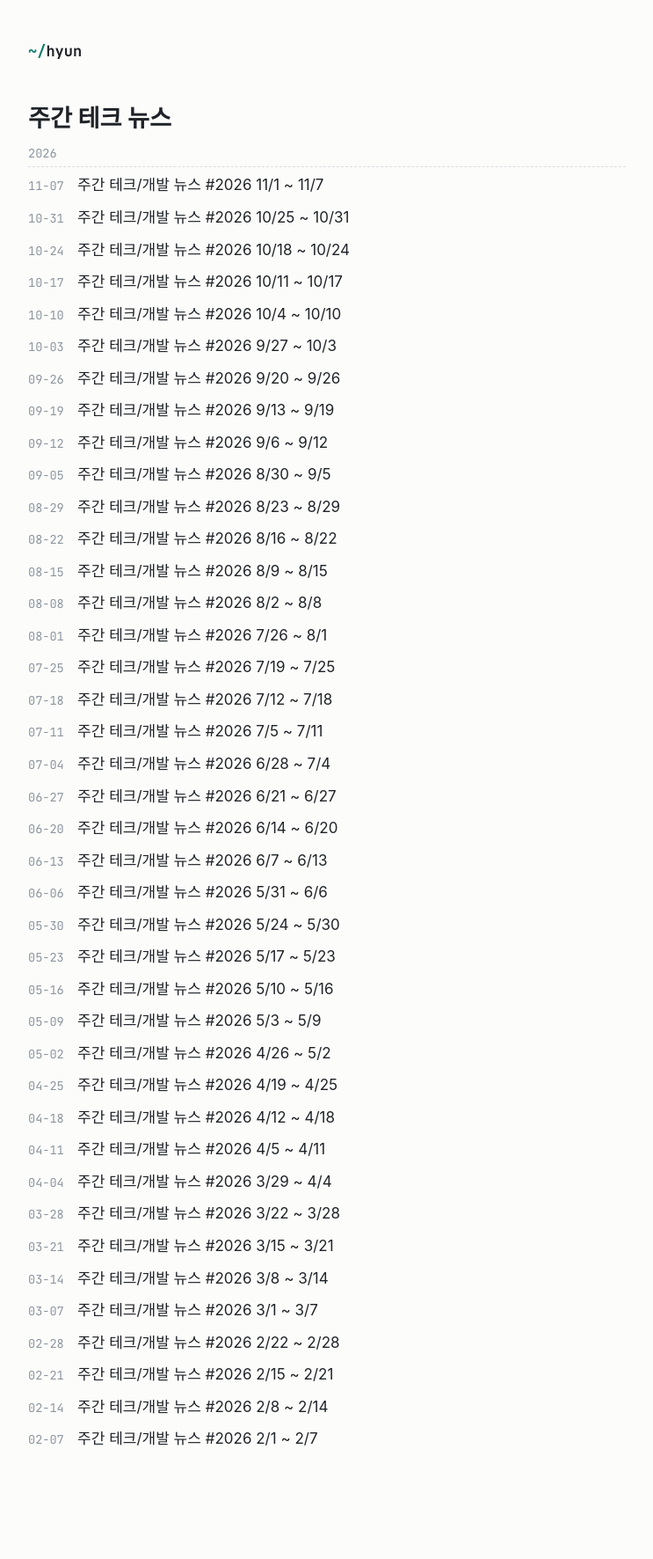
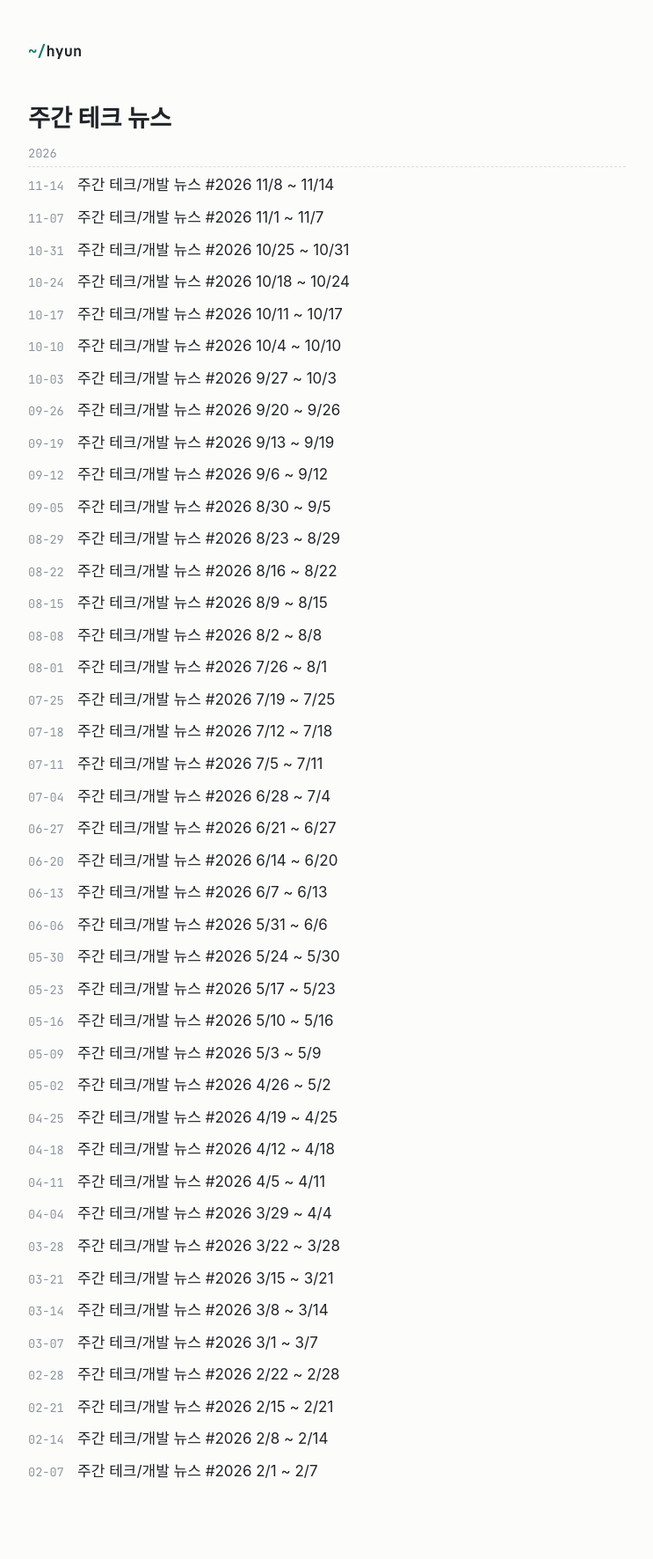
Before and after one commit to surinkim/surinkim.github.io, a Jekyll site: the page built from weekly.md, in a window 1280 px wide. Shown: the whole page at 88% size, without its empty margins (268-1011 px from the left). Built offline with Jekyll 4.4.1, drawn with Linux system fonts in a browser that asks for light colours; some web fonts are replaced; before the commit the page ends 1736 px from its top, so only the background shows below that; part of the change alters nothing that is shown.

Commit message:
Add weekly digest 2026w46 (11/08 ~ 11/14)
Switch weekly-digest figures to ByteByteGo-style flow diagrams with a
cream/ink palette.

Co-Authored-By: Claude Opus 5.5 <noreply@anthropic.com>

```diff
--- /dev/null
+++ b/normal/_posts/2026-11-14-weekly-dev-links-2026w46.md
@@ -0,0 +1,177 @@
+---
+layout: post
+title: "주간 테크/개발 뉴스 #2026 11/8 ~ 11/14"
+date: 2026-11-14
+categories: [normal]
+tags: [weekly, dev-news, indie-radar, observability, books]
+---
+
+## 이번 주 pick
+
+![Remote Labor Index 모델별 점수 막대 그래프. Fable 5.2가 41.30으로 1위](/img/2026_11_14/remote-labor-index.jpg){: width="420"}
+
+Remote Labor Index(원격 노동 지수)는 Center for AI Safety와 Scale AI가 만든 벤치마크입니다. 프리랜서 플랫폼에서 가져온 실제 프로젝트 240개(23개 분야, 사람이 하면 6,000시간 이상)를 AI 에이전트에게 맡기고, 결과물이 사람 프리랜서의 결과물만큼 괜찮다고 판정된 비율을 점수로 씁니다. 2025년 10월 처음 공개됐을 때 1위는 2.5%였고, Fable 5에서 15.83%, Fable 5.1에서 17.92%였다가 이번 주 Fable 5.2가 41.30%를 기록했습니다. 실제 일감 열 개 중 네 개를 고객이 받아 줄 수준으로 끝낸다는 뜻입니다.
+
+<small>출처: [r/singularity](https://www.reddit.com/r/singularity/comments/1xs9fqh/this_completely_reshapes_the_economy/) · 벤치마크 설명: [RLI 논문](https://arxiv.org/abs/2510.26787)</small>
+
+---
+
+**바로가기**
+
+- [📰 테크 뉴스 (10)](#tech-news) — 젠슨 황 엔비디아 CEO 사임, Fable 5.2와 Gemini 4 Hydrogen, MS 365와 FAA의 대형 장애, Go 17주년
+- [🚀 Indie Radar (5)](#indie-radar) — 구독을 피하려고 직접 만든 자수기 앱 ZigZag, 2.5년 만에 MRR $18.2K Glitter AI
+- [🛠️ 엔지니어링 사례 & 강좌 (3)](#observability) — Weaver로 판정하는 OTel 계측 하네스, 사람 리뷰 없이 머지하는 Cursor의 검증 루프
+- [📚 도서](#books) — 소설 · IT · 인문 베스트 새 진입과 신간
+
+---
+
+## 📰 테크 뉴스
+{: #tech-news}
+
+### 1. [젠슨 황, 엔비디아 CEO 사임…주가 장중 14% 급락](https://www.aitimes.com/news/articleView.html?idxno=217348)
+
+엔비디아가 11월 12일 젠슨 황이 사장·CEO·이사회 이사직에서 즉시 물러난다고 발표했습니다. 회사는 사유를 밝히지 않았지만, 중국 정보기관 연계 의혹을 받는 여성과의 관계를 황이 인정·사과한 데 이어 사내 부사장과의 관계가 추가로 보도된 것이 결정타가 됐다는 분석입니다. 임시 CEO는 2013년부터 CFO를 맡아 온 콜레트 크레스, 이사회 의장은 하비 존스가 맡았고, 정식 후임은 내외부에서 찾습니다. 주가는 발표 당일 개장 직후 최대 14.3% 떨어졌고, 10월 초 고점과 비교하면 시가총액 1조 8,000억 달러 넘게 줄었습니다. HN에서 이번 주 가장 많은 점수(4,021점)와 댓글(3,422개)을 받았고, 17일 실적 발표와 미 의회 증언이 다음 고비입니다.
+
+관련: [황이 직원들에게 보낸 편지](https://nvidianews.nvidia.com/news/a-message-to-our-company) · [AP](https://apnews.com/article/nvidia-megaspeed-china-singapore-huang-5403f152a601cf82ce939f1d24fffa0f) · [임시 CEO 체제](https://www.aitimes.com/news/articleView.html?idxno=217350)
+
+### 2. [앤트로픽 '페이블 5.2', AI 성능 평가 1위 탈환…API 가격도 20% 인하](https://www.aitimes.com/news/articleView.html?idxno=217196)
+
+Anthropic이 11월 9일 Claude Fable 5.2와 Mythos 5.2를 공개했습니다. 두 모델은 같은 기반 모델이고, Fable은 사이버보안·생물학 안전장치를 건 일반용, Mythos는 검증된 기관에 일부 제한을 풀어 주는 버전입니다. Artificial Analysis 지능 지수에서 65점으로 Gemini 4 Carbon(60점)을 넘어 1위를 되찾았고, 원격 실무 과제를 얼마나 끝내는지 보는 Remote Labor Index는 Fable 5.1의 17.9%에서 41.3%로 올랐습니다. API 가격은 입력 100만 토큰당 8달러, 출력 40달러로 이전보다 20% 낮아졌습니다. 같은 주 aitimes 인기 기사에는 Fable 5.2 프롬프트 가이드와 전자기기 설계 사례까지 함께 올랐습니다.
+
+관련: [Anthropic 발표](https://www.anthropic.com/claude-fable-and-mythos-5-2) · [GeekNews](https://news.hada.io/topic?id=36896)
+
+### 3. [구글, '제미나이 4 하이드로젠' 출시…상위 모델 '아르곤' 성능 추월](https://www.aitimes.com/news/articleView.html?idxno=217352)
+
+Google이 11월 12일 Gemini 3.8 Flash의 후속인 빠른 실행 모델 Gemini 4 Hydrogen을 내놨습니다. Gemini 4 Carbon을 바탕으로 만들었고, 작업 완료 속도는 기존 경량 모델보다 2.5배 빠르며, Artificial Analysis 지능 지수는 high 설정 51점으로 한 단계 위 모델인 Argon(50점)을 넘었습니다. 가격은 입력 100만 토큰당 1.5달러, 출력 7.5달러로 3.8 Flash의 두 배지만, Flash도 내년 1월부터 같은 가격이 됩니다. 코딩 도구 Antigravity는 복잡한 판단에는 Carbon을, 반복 작업에는 Hydrogen을 자동 배정해 사용량을 평균 24% 줄였다고 밝혔습니다. 같은 주 Carbon도 정식 출시(GA)됐습니다.
+
+관련: [Carbon 정식 출시](https://www.aitimes.com/news/articleView.html?idxno=217249) · [Google 블로그](https://blog.google/innovation-and-ai/models-and-research/gemini-models/introducing-gemini-4-hydrogen/) · [GeekNews](https://news.hada.io/topic?id=37068)
+
+### 4. [구글, 코딩 전 설계 오류 잡는 '코끼리-금붕어' 플러그인 공개](https://www.aitimes.com/news/articleView.html?idxno=217179)
+
+Google이 사내 엔지니어 수천 명이 쓰던 설계 검토 플러그인 Elephant-Goldfish Model(EGM)을 Apache 2.0으로 공개했습니다. 오래 유지되는 '코끼리' 세션은 코드를 쓰지 않고 개발자와 요구사항을 정리해 마크다운 구현 명세를 만들고, 이전 대화를 모르는 '금붕어' 서브에이전트들이 명세와 참고 파일만 받아 오류·엣지 케이스·숨은 의존성을 따로따로 찾습니다. 명세가 확정되면 구현은 기존 코딩 에이전트가 맡고, 나중에 코드가 명세에서 벗어났는지 확인하는 drift report도 있습니다. Antigravity, Claude Code, Codex 위에서 사용자의 기존 모델과 토큰으로 돌아가며, 정확도를 얼마나 올리는지는 아직 수치를 내놓지 않았습니다. GitHub에서 이번 주 별 5,560개를 받았습니다.
+
+관련: [GitHub](https://github.com/google/elephant-goldfish-model)
+
+### 5. [MS 365 전 세계 장애 하루 넘게 이어져…"원인은 네트워크 작업 오류"](https://www.aitimes.com/news/articleView.html?idxno=217398)
+
+11월 12일 미국에서 시작된 Microsoft 365 장애가 유럽·아시아태평양으로 번져 Outlook, Teams, Copilot 등 20개 넘는 서비스가 하루 넘게 불안정했습니다. MS 설명에 따르면 앞서 한 네트워크 용량 증설 작업의 문제가 최근 네트워크 변경 뒤 드러났고, 일부 서버가 빠지면서 남은 서버로 트래픽이 몰려 보안 연결을 처리하는 핵심 프로세스가 과부하로 멈췄습니다. 서버를 다시 띄우고 트래픽을 나눠도 다시 응답을 멈추는 서버가 나와, 패치와 용량 확보 뒤에야 안정되기 시작했습니다. 영국 법원 재판이 중단되고 Euronext가 상장사에 전화로 연락해 달라고 공지하는 등 파장이 컸고, MS는 지연 메일이 사라지지 않게 처리 대기 시간을 48시간으로 늘렸습니다.
+
+관련: [Microsoft 상태 페이지](https://status.cloud.microsoft/) · [MS 365 장애 첫 보도](https://www.aitimes.com/news/articleView.html?idxno=217394) · [GeekNews](https://news.hada.io/topic?id=37131)
+
+### 6. [미 FAA, 전국 출발 항공편 지상 대기 조치…4시간여 만에 해제](https://www.nbcnews.com/news/us-news/faa-orders-nationwide-ground-stop-departing-flights-reasons-safety-rcna609247)
+
+미 연방항공청(FAA)이 11월 13일 오후 3시 54분(동부시각) 전국 출발 항공편에 지상 대기(ground stop)를 걸었다가 오후 8시 15분에 풀었습니다. 숀 더피 교통장관은 낡은 관제 시스템의 라우터가 데이터로 과부하되면서 관제센터의 레이더·통신이 불안정해졌다고 설명했고, 사이버 공격 정황은 없다고 밝혔습니다. CBS는 소식통을 인용해 관제 시스템을 잇는 전용 통신망의 업데이트 뒤 시스템이 재부팅되며 멈췄다고 보도했고, FBI도 소프트웨어 업데이트가 원인인지 살피고 있습니다. 취소된 항공편은 7,000편이 넘습니다. 같은 주에 FAA가 관제 보조 AI 도구 SMART를 전국으로 넓혔다는 소식이 있어 의심이 쏠렸지만, 개발사와 장관 모두 이번 장애와 무관하다고 선을 그었습니다.
+
+관련: [CBS 보도 요약(Techmeme)](https://www.techmeme.com/261113/p35#a261113p35) · [GeekNews](https://news.hada.io/topic?id=37145) · [Show HN: 지상 대기 중 미국 항공편 실시간 지도](https://grounds.top/)
+
+### 7. [Claude Code의 "다시 묻지 않기"가 비밀번호를 공개 GitHub 파일 1,122개에 남겼다](https://apiiro.com/blog/coding-agents-leaking-secrets-github-dont-ask-again)
+
+Claude Code에서 셸 명령 실행을 "Yes, and don't ask again"으로 허용하면, 그 명령 문자열이 그대로 `.claude/settings.local.json`의 허용 규칙으로 저장됩니다. 명령에 `PGPASSWORD=`나 `sshpass -p`처럼 비밀번호가 들어 있으면 그것도 평문으로 남습니다. Apiiro가 GitHub에 공개된 이 파일 104,185개를 조사했더니 1,122개(1.1%)에 실제 비밀이 있었고, 파일 이력과 공유 `settings.json`, 에이전트 대화 기록까지 합치면 1,994개 저장소에서 2,539개가 나왔습니다. Claude Code는 이 파일을 전역 gitignore에 넣지만 저장소의 `.gitignore`에는 넣지 않아, 나중에 저장소가 된 폴더나 다른 머신의 클론에서는 커밋되기 쉽습니다. 실제로 539개 저장소에서는 Claude가 공동 저자인 커밋이 이 파일을 바꿨습니다. gitleaks와 TruffleHog로 돌려 보니 둘 다 놓친 파일이 215개였고, Anthropic의 Boris Cherny는 HN에서 기본 비밀 스캔을 검토하겠다고 답했습니다. 저장소에 이 파일이 추적되고 있다면 `git rm --cached`로 빼고, 담겼던 자격 증명은 모두 교체하라는 것이 권고입니다.
+
+관련: [GeekNews 토론: 에이전트에게 셸 권한을 어디까지 주는가](https://news.hada.io/topic?id=36930)
+
+### 8. [AWS, 공식 로컬 에뮬레이터 공개](https://github.com/aws/aws-emulator)
+
+AWS가 계정 없이 로컬·개발 서버·CI에서 AWS API를 흉내 내는 공식 에뮬레이터를 공개했습니다. Rust 단일 바이너리로, 서비스마다 Smithy 모델로 프로토콜을 정의하고 서비스별 동작 일치도 점수를 릴리스 페이지에 공개합니다. CLI·SDK 엔드포인트를 `127.0.0.1:9297`로 돌리는 서버 모드와, Rust 테스트마다 격리된 인스턴스를 띄우는 임베디드 모드가 있고, 코딩 에이전트용 스킬도 함께 나왔습니다. 개발·테스트 전용이며 텔레메트리가 기본으로 켜져 있고, 이슈는 받지만 PR은 받지 않습니다. HN 984점, GeekNews 44점을 받았고, 댓글에서는 라이선스를 바꾼 LocalStack과 비교하는 이야기가 이어졌습니다.
+
+관련: [GeekNews](https://news.hada.io/topic?id=37001) · [Console.dev 소개](https://console.dev/out/aws-emulator/3euq858ma5cG)
+
+### 9. [Go 17주년, 올해 바뀐 것과 Go 1.28 계획](https://go.dev/blog/17years)
+
+Go 팀의 Austin Clements가 오픈소스 공개 17주년을 맞아 2월 Go 1.26과 8월 Go 1.27에서 바뀐 것을 정리했습니다. Go 1.26에서 Green Tea GC가 기본이 되어 실제 워크로드의 GC 오버헤드가 10~40% 줄었고, cgo 호출 기본 비용도 약 30% 낮아졌습니다. Go 1.27에서는 `encoding/json/v2`가 정식이 되어 역직렬화가 최대 10배 빨라졌는데, 기존 `encoding/json`도 v2 위에서 돌도록 바뀌어 버전만 올려도 빨라집니다. 고루틴 누수 프로파일러, `uuid` 패키지, 제네릭 `errors.AsType`, 비인터페이스 타입의 제네릭 메서드도 들어왔습니다. 보안 쪽으로는 `crypto/tls`에서 ML-KEM 하이브리드 키 교환이 기본이 됐고, 10월 eMudhra 약한 키 인증서 사건 때는 통보 7.5시간 만에 차단 패치(Go 1.27.3, 1.26.10)를 냈습니다. AI 코딩 도구가 학습 데이터의 옛날 패턴을 따라 하는 문제에는 `go fix` modernizer, gopls 내장 MCP 서버, pkg.go.dev API로 대응한다고 밝혔고, Go 1.28에서는 SIMD 패키지 상당수가 정식이 되고 집합·정렬 맵 같은 제네릭 컬렉션이 `golang.org/x/exp`에 먼저 들어갑니다.
+
+### 10. [Python의 Tim Peters 별세](https://discuss.python.org/t/in-memoriam-tim-peters-1952-2026/110028)
+
+Guido van Rossum이 11월 11일 Python 포럼에 Tim Peters가 올해 7월 15일 세상을 떠났다고 알렸습니다. 그는 `import this`로 볼 수 있는 The Zen of Python(PEP 20)을 썼고, 2002년 Python 리스트 정렬용으로 만든 Timsort는 이후 Java와 Android에도 채택됐습니다. doctest 초기 버전, difflib, pymalloc, 순환 참조 가비지 컬렉션, 큰 정수의 Karatsuba 곱셈에도 손을 댔고, 메일링 리스트 답변으로 'Timbot'이라는 별명을 얻었습니다. 2001년부터 2014년까지 PSF 이사로도 일했습니다. HN에서 1,428점을 받으며 추모 글이 이어졌습니다.
+
+---
+
+## 🚀 Indie Radar
+{: #indie-radar}
+
+### [ZigZag](https://github.com/simpsoka/zigzag) · 오픈소스 자수 앱 · Show HN 722점
+
+300달러짜리 자수기가 구독을 요구하자 직접 만든 자수 소프트웨어라는 Show HN 글이 이번 주 Show HN 1위였습니다. SVG 그림을 자수 땀으로 바꾸고 땀을 화면에서 고친 뒤 PES·DST·JEF 등으로 내보내며, Brother Skitch(PP1)에는 Bluetooth로 바로 보낼 수 있습니다. Rust와 egui로 만들어 macOS·Windows·Linux에서 돌고, MCP 서버가 있어 AI 에이전트가 도안을 만들고 고칠 수도 있습니다. 라이선스는 Apache-2.0입니다.
+
+### [Watched](https://www.watched.earth) · 위성 웹 토이 · Show HN 490점, r/SideProject 주간 2위
+
+장소를 입력하면 지난 7일 동안 그 위를 지나간 위성을 모두 찾고, 그 통과 때 실제로 찍힌 Sentinel-2·Landsat·NASA 이미지를 보여 줍니다. CelesTrak 목록의 위성 17,000여 개 궤도를 SGP4로 브라우저에서 약 0.5초 만에 계산하고, 모든 위성을 GPU로 매 프레임 그립니다. Sentinel-2 이미지 시각이 실제 통과 시각과 5~10분씩 어긋나는 것을 보정하는 데 손이 많이 갔다고 하며, 위치는 저장하지 않습니다. 코드는 [GitHub](https://github.com/dev-Armaan/satellites)에 있습니다.
+
+### [HolyArrs](https://github.com/HolyArrs/HolyArrs) · 셀프호스팅 오픈소스 · 공개 하루 만에 ★600, Docker pull 4,400회 (본인 공개)
+
+홈 서버를 넷플릭스처럼 둘러보게 해 주는 미디어 앱으로, Sonarr·Radarr·Lidarr·Prowlarr·Bazarr·Overseerr 여섯 개가 하던 요청·검색·다운로드·자막·정리를 Go로 쓴 앱 하나로 합쳤습니다. 작성자 측정으로 이미지는 약 16MB로 여섯 앱을 합친 약 685MB보다 훨씬 작고, Plex·Jellyfin·Emby와 qBittorrent·SABnzbd 등과 붙습니다. 기존 앱 설정은 읽기 전용으로 가져옵니다. r/SideProject 글에서 공개 하루 만의 수치를 밝혔고, 지금 GitHub 별은 1,100개를 넘었습니다. 라이선스는 AGPL-3.0입니다.
+
+### [Glitter AI](https://www.reddit.com/r/SaaS/comments/1xr1l28/my_story_reaching_182k_mrr_with_glitter_ai_a/) · SOP 문서 생성 SaaS · MRR $18.2K (본인 공개)
+
+2024년 5월 r/SaaS에서 제품을 출시한 창업자가 2년 반 만에 MRR $18.2K에 닿은 과정을 정리했습니다. 출시 때 1년 안에 ARR 100만 달러(MRR 약 $83K)를 장담했지만 20%에 머물렀다며, 시장 조사 없이 6개월 넘게 만들고 Scribe의 대안이라는 것 말고는 전략이 없었던 점을 첫 실수로 꼽았습니다. 월 $20 요금으로는 광고를 돌릴 만큼 고객 생애 가치가 나오지 않아, 열람자 좌석을 무료로 하고 최저 가격을 올렸습니다. 마케팅이 싫어서 Scribe 요금 계산기 같은 작은 도구를 만들어 검색 유입을 얻는 방식으로 바꿨다고 합니다.
+
+### [kokio.forge](https://forge.kokio.io/) · 인프라 설계 웹 게임 · GeekNews Show GN 17점
+
+서버와 DB를 직접 배치하고 연결한 뒤 트래픽을 흘리고 장애를 일으켜 보는 브라우저 게임입니다. 피크 트래픽, 데이터 영속성, 외부 API 장애 견디기, 하루 비용 한도, 트래픽 급증 뒤 복구 같은 퀘스트 4개가 있고, 같은 조건에서 설계를 바꿔 결과를 비교할 수 있습니다. 결과는 학습용 시뮬레이션 값이고 실제 클라우드 자원은 만들지 않으며, 설치와 가입 없이 진행 상황은 브라우저에만 저장됩니다. 아직 초기 베타입니다.
+
+---
+
+## 🛠️ 엔지니어링 사례 & 강좌
+{: #observability}
+
+### [Run cost-effective, always-on agents to monitor your environment: the engineering behind Watchers](https://grafana.com/blog/run-cost-effective-always-on-agents-to-monitor-your-environment-the-engineering-behind-watchers/) (상시 감시 에이전트를 싸게 돌리는 법: Watchers의 엔지니어링)
+
+Grafana가 자연어로 감시 대상을 적으면 정상 범위를 배우고 벗어남을 알려 주는 Watchers를 만들며, 모델은 꼭 필요한 곳에만 쓰도록 나눈 구조를 공개했습니다. 처음 한 번 도구를 쓰는 큰 모델이 기존 알람 규칙과 대시보드에서 임계값을 가져오고 지난 1주의 일·주 주기로 정상 범위를 잡습니다. 매 실행에서는 모델 없이 코드가 어제 같은 시각·기준선과 비교하고 Loki 로그 패턴의 신규·급증, 직전 배포를 확인해 판정만 담은 짧은 요약을 만들고, 작은 모델이 도구 없이 한 번 호출되어 OK·warning·critical과 알림 여부만 정합니다. 10분마다 전체 에이전트 조사를 돌리면 월 수천 달러가 들지만, 사내 watcher 43개의 중앙값은 월 5달러 미만이었습니다. Grafana 팀의 watcher는 몇 달 동안 고객에 영향을 준 버그를 10개 넘게 찾았는데, 상당수가 새 로그 오류 패턴과 직전 배포가 겹치는 형태로 먼저 드러났습니다. LLM을 운영 감시에 붙일 때 어디까지 결정론적 코드로 처리할지 정하는 기준으로 참고할 만합니다.
+
+<details>
+<summary>그림으로 한눈에 보기</summary>
+<p><img src="/img/2026_11_14/grafana_watchers_cost.svg" alt="처음 한 번 큰 모델로 기준선을 잡고, 10분마다 코드로 비교한 요약을 작은 모델이 한 번 판단해 알리는 흐름도와 월 비용 비교"></p>
+</details>
+
+### [Building an Agent Harness for OTel Instrumentation with GenAI Semantic Conventions and Weaver](https://opentelemetry.io/blog/2026/agent-harness-genai-instrumentation/) (GenAI 시맨틱 컨벤션과 Weaver로 OTel 계측 에이전트 하네스 만들기)
+
+GenAI 프레임워크마다 OpenTelemetry 계측 플러그인을 손으로 짜는 대신, 저장소를 주면 계측 PR을 여는 에이전트 하네스를 만든 사례입니다. Team Lead 에이전트가 조사, 계획 검토, 코딩, 코드 리뷰·테스트, E2E 배포, 관찰을 맡은 에이전트 6개의 순서를 정하고, 사람은 실행 계획(`execution-plan.md`)과 최종 PR을 검토합니다. 핵심은 통과 판정입니다. 처음에는 리뷰 모델이 규격에 맞지 않는 출력을 승인했고, 이를 시맨틱 컨벤션 레지스트리와 실제 OTLP 출력을 비교해 위반이면 0이 아닌 exit code를 내는 Weaver live-check로 바꾸자 위반이 코딩 단계로 되돌아가는 루프가 됐습니다. 이렇게 CrewAI, LangGraph, Claude Agent SDK, MCP, mem0 등 프레임워크 12개의 플러그인을 만들었습니다. 계획을 코드보다 먼저 고정하고, 속성 이름은 공용 유틸리티에 맡기고, 커버리지는 보고만 하되 규격 위반은 실패로 처리하는 식으로 측정과 차단을 나눈 점도 하네스를 설계할 때 그대로 가져다 쓸 수 있습니다.
+
+<details>
+<summary>그림으로 한눈에 보기</summary>
+<p><img src="/img/2026_11_14/otel_agent_harness.svg" alt="조사·계획·코딩과 리뷰·Weaver 검사·장시간 실행을 거쳐 PR을 여는 하네스 흐름도와, 위반 시 코딩으로 되돌아가는 루프"></p>
+</details>
+
+### [커서 엔지니어가 한 달 PR 2,500개 머지한 방법(내 저장소에 붙여 보니)](https://yozm.wishket.com/magazine/detail/4027)
+
+Cursor의 Lauren Tan은 한 달에 PR 2,500개를 사람 리뷰 없이 머지했다고 밝혔는데(영상 화면에는 2,000개로 나와 수치가 엇갈립니다), 이 글은 리뷰가 없어진 게 아니라 자리를 옮겼다고 정리합니다. 작업 전에 완료 조건을 정하고 앱마다 검증 스킬을 만들어 두며, 머지 여부는 코드를 쓴 에이전트가 아니라 별도 검증 에이전트가 사용자처럼 실행해 본 뒤 PASS·FAIL로 정합니다. CI 통과나 봇 승인만으로는 판정하지 않습니다. 여러 모델의 리뷰 지적은 고치기·검토·기록·기각으로 나누고 보안·데이터 관련 지적만 사람에게 묻고, 같은 지적이 반복되면 린트·타입·CI 규칙으로 옮겨 다시 나오지 않게 막습니다. 글쓴이가 자기 저장소에 커밋 훅과 변경 검토 에이전트를 붙여 보니 결정 기록에 없는 정렬 코드 변경을 잡아냈지만, 비용과 되돌린 PR 비율은 공개되지 않아 PR 수만으로 생산성을 판단하기는 어렵다고 덧붙였습니다.
+
+<details>
+<summary>그림으로 한눈에 보기</summary>
+<p><img src="/img/2026_11_14/cursor_verify_loop.svg" alt="완료 조건과 검증 스킬, 코딩 에이전트, PR, 검증 에이전트의 PASS 판정과 FAIL 루프, 리뷰 지적 분류와 반복 지적의 린트 규칙화"></p>
+</details>
+
+---
+
+## 📚 도서
+{: #books}
+
+### 소설
+
+- 베스트 새 진입
+  - [차라투스트라는 이렇게 말했다](https://www.aladin.co.kr/shop/wproduct.aspx?ItemId=454014) · 프리드리히 니체 지음, 장희창 옮김 · 민음사 (주간 17위, 인문 분야 11위로도 진입)
+- 주목할 신간
+  - [미드나잇 트레인](https://www.aladin.co.kr/shop/wproduct.aspx?ItemId=406881802) · 매트 헤이그 지음, 노진선 옮김 · 인플루엔셜
+  - [허들링](https://www.aladin.co.kr/shop/wproduct.aspx?ItemId=406860554) · 오영 · 문학수첩 · 제3회 문학수첩 신인작가상(중편부문) 수상작
+
+### IT
+
+- 베스트 새 진입
+  - [레데리로 읽는 미국사](https://www.aladin.co.kr/shop/wproduct.aspx?ItemId=406433146) · 토레 C. 올슨 지음, 김소피 옮김 · 힐데와소피 (주간 5위) · 산업화, 인종차별, 지역불평등은 어떻게 미국의 폭력이 되었는가
+  - [바로바로 클로드 with 코워크, 스킬, 클로드 코드, 디자인](https://www.aladin.co.kr/shop/wproduct.aspx?ItemId=392438623) · 차진우 · 골든래빗 (주간 12위)
+  - [클로드 스킬 가이드 with 코워크, 옵시디언, 헤르메스 에이전트, LLM 위키](https://www.aladin.co.kr/shop/wproduct.aspx?ItemId=405609923) · 홍순성 · 한빛미디어 (주간 13위) · 나만의 스킬로 일상과 업무의 속도가 달라지는 진짜 AI 사용법
+- 주목할 신간
+  - [The RLHF Book 한국어판](https://www.aladin.co.kr/shop/wproduct.aspx?ItemId=406513021) · 네이선 램버트 지음, 허정준 옮김 · 책만 · 더 나은 AI를 만드는 LLM 강화학습 이론과 실제
+  - [VLA 로보틱스 입문](https://www.aladin.co.kr/shop/wproduct.aspx?ItemId=406271108) · 김병규 · 위키북스 · MuJoCo 시뮬레이션으로 기초를 다지고 SO-ARM101 기반의 실제 로봇으로 시작하는 피지컬 AI
+
+### 인문
+
+- 베스트 새 진입
+  - [우리는 투명노동자입니다](https://www.aladin.co.kr/shop/wproduct.aspx?ItemId=404359922) · 김도윤 외 · 한겨레출판 (주간 5위) · 우리의 노동을 공짜와 불법으로 만드는 것에 대하여
+  - [나민애와 다시 읽는 고전](https://www.aladin.co.kr/shop/wproduct.aspx?ItemId=400596380) · 나민애 · 알에이치코리아 (주간 15위)
+  - [유혹하는 글쓰기 (25주년 기념 라이터스 에디션)](https://www.aladin.co.kr/shop/wproduct.aspx?ItemId=389367710) · 스티븐 킹 지음, 김진준 옮김 · 김영사 (주간 17위) · 스티븐 킹의 창작론
+- 주목할 신간
+  - [부수고 희망하고 다시 부수기](https://www.aladin.co.kr/shop/wproduct.aspx?ItemId=406775824) · 버트런드 러셀 지음, 노윤기 옮김 · 흐름출판 · 사고 외주화의 시대, 그럼에도 스스로 생각한다는 것
+  - [외로운 도시](https://www.aladin.co.kr/shop/wproduct.aspx?ItemId=406642785) · 올리비아 랭 지음, 김병화 옮김 · 어크로스
+
+<small>도서 정보: 알라딘 주간 베스트셀러 / 주목할 만한 신간 기준</small>
```
Also changed, not shown: .claude/skills/weekly-digest/SKILL.md, img/2026_11_14/cursor_verify_loop.svg (added), img/2026_11_14/grafana_watchers_cost.svg (added), img/2026_11_14/otel_agent_harness.svg (added), img/2026_11_14/remote-labor-index.jpg (added).
